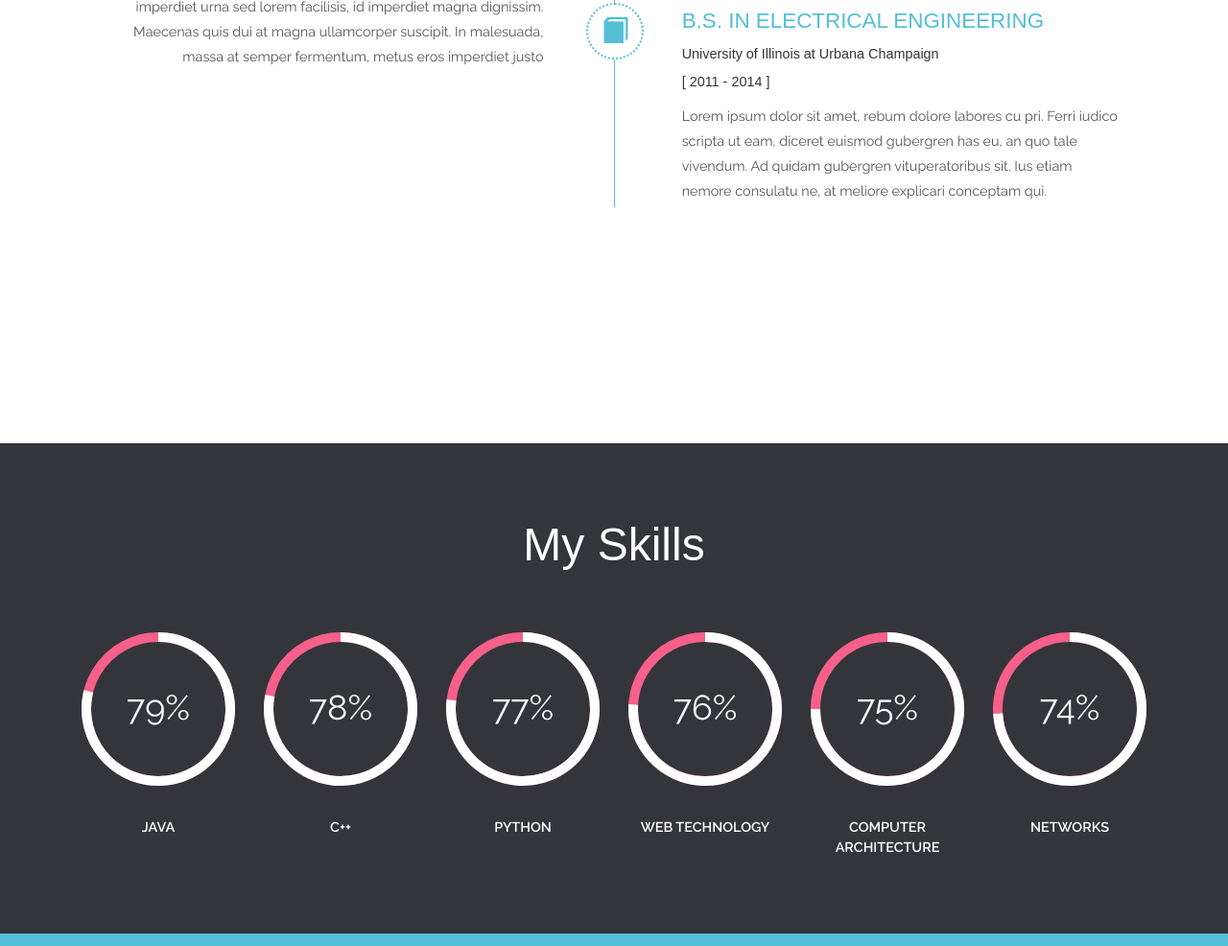
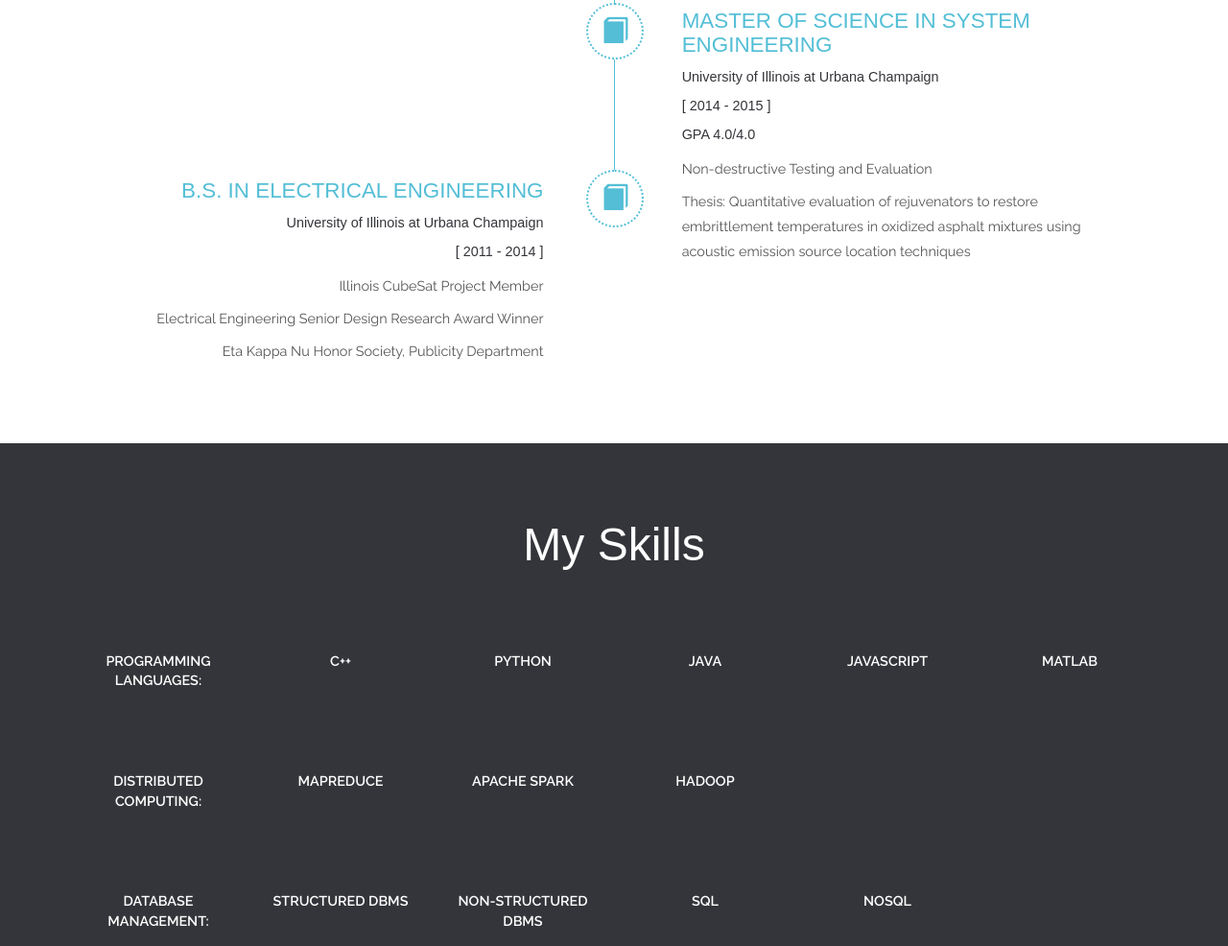
Before and after one commit to shawnzhesun/shawnzhesun.github.io, a plain HTML site: page index.html in a window 1280 px wide. Shown: the part 1814-2800 px from the top of the page at 96% size. Drawn offline with Linux system fonts and the light colour scheme; files whose address does not match are found by name; a web font is replaced by a local one.

Commit message:
updated 05/25

```diff
--- a/index.html
+++ b/index.html
@@ -95,9 +95,11 @@
 		  </div>
 		  <div class="col-md-7 ab-grid text">
 		    <h4>I'm Zhe (Shawn) Sun </h4>
-		    <h4>M.S. System Engineering student </h4>
-			<p>Well-trained electrical/computer engineer pursuing master degree in System Engineering</p>
-			<p>Strong coding skills in Java, C, C++, Python, MATLAB with solid understanding of web technologies</p>
+		    <h5>Software Engineer at C3 IoT (Present)</h5>
+		    <h5>M.S. System Engineering</h5>
+		    <h5>B.S. Electrical and Computer Engineering</h5>
+			<p>Well-trained electrical/software engineer pursuing master degree in System Engineering</p>
+			<p>Strong coding skills in Java, JavaScript, C, C++, Python, MATLAB with strong interest in distributed computing and Big Data</p>
 			<p>Results-driven team leader with ability to drive collaborative efforts effectively across multiple disciplines</p>
 
 		  </div>
@@ -112,20 +114,30 @@
 				<div class="experience-main">
 					<span class="devide-line"></span>
 					<div class="experience-left">
-						<span class="glyphicon glyphicon-book" aria-hidden="true"></span>
-						<h4>MASTER OF Science in System Engineering</h4>
-						<h5>University of Illinois at Urbana Champaign </h5>
-						<h5>[ 2014 - 2015 ]</h5>
-						<p>Sed a tortor sed ipsum porta iaculis id eget massa. Quisque imperdiet urna sed lorem facilisis, id imperdiet magna dignissim. Maecenas quis dui at magna ullamcorper suscipit. In malesuada, massa at semper fermentum, metus eros imperdiet justo</p>
+						<span class="glyphicon glyphicon-paperclip" aria-hidden="true"></span>
+						<h4>Software Engineer</h4>
+						<h5>C3 IoT</h5>
+						<h5>[ 2016 - Present ]</h5>
 					</div>
 					<div class="experience-left-snd">
 						<span class="glyphicon glyphicon-book" aria-hidden="true"></span>
 					</div>
 					<div class="experience-right-snd">
+						<h4>MASTER OF Science in System Engineering</h4>
+						<h5>University of Illinois at Urbana Champaign </h5>
+						<h5>[ 2014 - 2015 ]</h5>
+						<h5>GPA 4.0/4.0</h5>
+						<p>Non-destructive Testing and Evaluation</p>
+						<p>Thesis: Quantitative evaluation of rejuvenators to restore embrittlement temperatures in oxidized asphalt mixtures using acoustic emission source location techniques</p>
+					</div>
+					<div class="experience-left-trd">
+						<span class="glyphicon glyphicon-book" aria-hidden="true"></span>
 						<h4>B.S. in Electrical Engineering</h4>
 						<h5>University of Illinois at Urbana Champaign </h5>
 						<h5>[ 2011 - 2014 ]</h5>
-						<p>Lorem ipsum dolor sit amet, rebum dolore labores cu pri. Ferri iudico scripta ut eam, diceret euismod gubergren has eu, an quo tale vivendum. Ad quidam gubergren vituperatoribus sit. Ius etiam nemore consulatu ne, at meliore explicari conceptam qui.</p>
+						<p>Illinois CubeSat Project Member</p>
+						<p>Electrical Engineering Senior Design Research Award Winner</p>
+						<p>Eta Kappa Nu Honor Society, Publicity Department</p>
 					</div>
 					<!-- <div class="experience-left-trd">
 						<span class="glyphicon glyphicon-book" aria-hidden="true"></span>
@@ -145,51 +157,59 @@
 		<h3 class="tittle">My Skills</h3>
 		<div class="skill-grids">
 			<div class="col-md-2 skills-grid text-center">
-						<div class="circle" id="circles-1"></div>
+				<p>Programming Languages: </p>
+			</div>
+			<div class="col-md-2 skills-grid text-center">
+				<p>C++</p>
+			</div>
+			<div class="col-md-2 skills-grid text-center">
+				<p>Python</p>
+			</div>
+			<div class="col-md-2 skills-grid text-center">
 				<p>Java</p>
 			</div>
 			<div class="col-md-2 skills-grid text-center">
-						<div class="circle" id="circles-2"></div>
-						<p>C++</p>
+				<p>JavaScript</p>
 			</div>
 			<div class="col-md-2 skills-grid text-center">
-						<div class="circle" id="circles-3"></div>
-						<p>Python</p>
+				<p>MATLAB</p>
+			</div>
+			<div class="clearfix"> </div>
+
+		</div>
+		<div class="skill-grids">
+			<div class="col-md-2 skills-grid text-center">
+				<p>Distributed Computing: </p>
 			</div>
 			<div class="col-md-2 skills-grid text-center">
-						<div class="circle" id="circles-4"></div>
-						<p>Web Technology</p>
+				<p>MapReduce</p>
 			</div>
 			<div class="col-md-2 skills-grid text-center">
-						<div class="circle" id="circles-5"></div>
-						<p>Computer Architecture</p>
+				<p>Apache Spark</p>
 			</div>
 			<div class="col-md-2 skills-grid text-center">
-						<div class="circle" id="circles-6"></div>
-						<p>Networks</p>
+				<p>Hadoop</p>
 			</div>
 			<div class="clearfix"> </div>
-				 <script type="text/javascript" src="js/circles.js"></script>
-					         <script>
-								var colors = [
-										['#f6608a', '#ffffff'], ['#f6608a', '#ffffff'], ['#f6608a', '#ffffff'], ['#f6608a', '#ffffff'], ['#f6608a', '#ffffff'], ['#f6608a', '#ffffff']
-									];
-								for (var i = 1; i <= 7; i++) {
-									var child = document.getElementById('circles-' + i),
-										percentage = 80-i;
+		</div>
 
-									Circles.create({
-										id:         child.id,
-										percentage: percentage,
-										radius:     80,
-										width:      10,
-										number:   	percentage / 1,
-										text:       '%',
-										colors:     colors[i - 1]
-									});
-								}
-
-				</script>
+		<div class="skill-grids">
+			<div class="col-md-2 skills-grid text-center">
+				<p>Database Management: </p>
+			</div>
+			<div class="col-md-2 skills-grid text-center">
+				<p>Structured DBMS</p>
+			</div>
+			<div class="col-md-2 skills-grid text-center">
+				<p>Non-Structured DBMS</p>
+			</div>
+			<div class="col-md-2 skills-grid text-center">
+				<p>SQL</p>
+			</div>
+			<div class="col-md-2 skills-grid text-center">
+				<p>NoSQL</p>
+			</div>
+			<div class="clearfix"> </div>
 		</div>
 	</div>
 </div>
@@ -201,7 +221,9 @@
 				<div class="project-grids">
 					<div class="col-md-12 ab-grid text">
 					    <a href="http://proceedings.spiedigitallibrary.org/proceeding.aspx?articleid=2212039"><h4 ><center>Quantitative evaluation of rejuvenators to restore embrittlement temperatures in oxidized asphalt mixtures using acoustic emission</center></h4></a>
+					    <h5> <center>Journal of Acoustic Emission Volume 33, pp. 1-15<center></h5>
 					    <h5> <center>Z Sun, N Farace, J Arnold, B Behnia, WG Buttlar, H Reis<center></h5>
+
 				   </div>
 
 
```
Also changed, not shown: 2 other files. Lines whose indentation alone changed are shown as unchanged.
